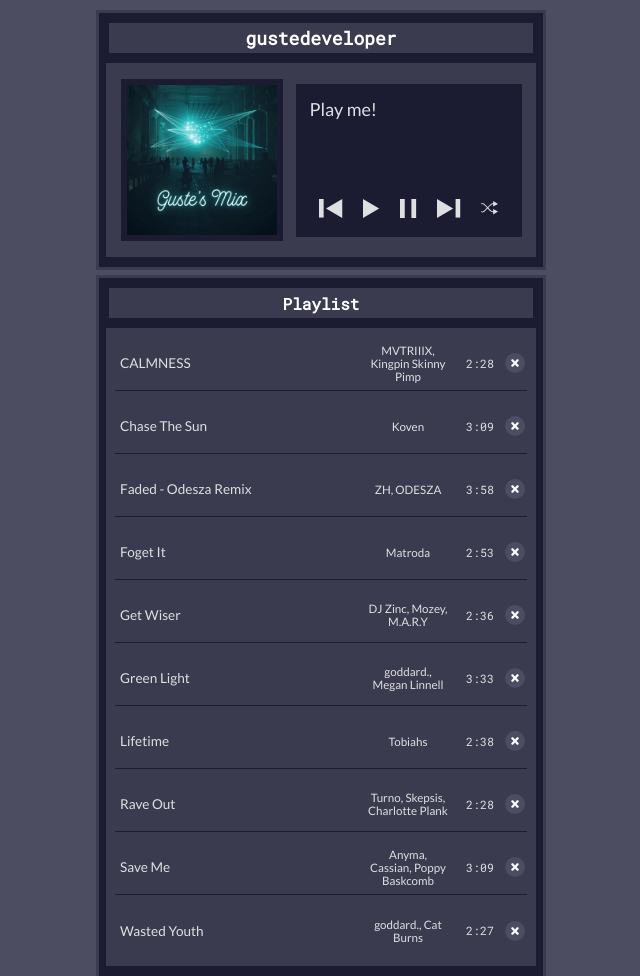
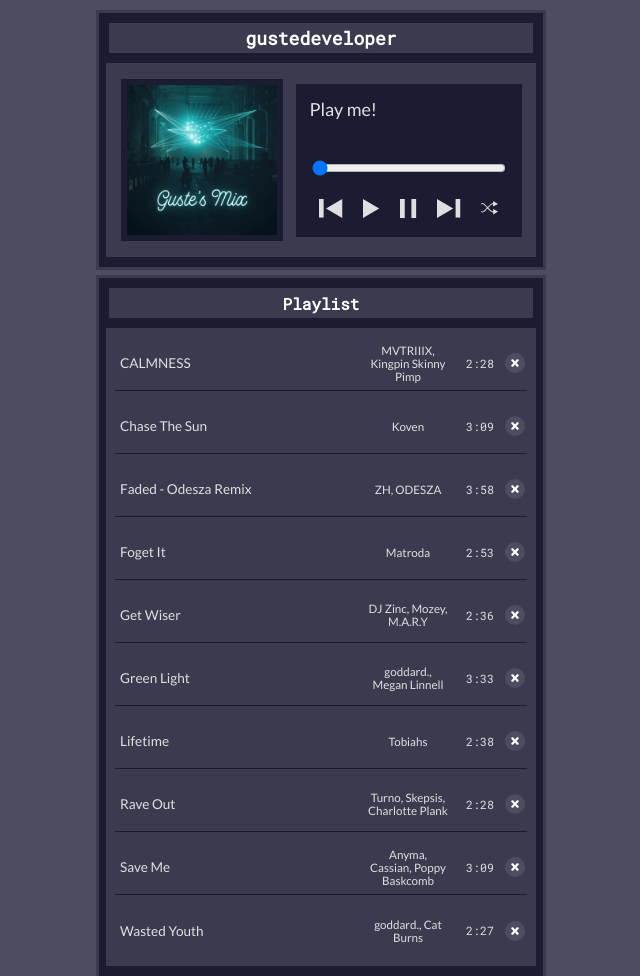
Before and after one commit to gustedeveloper/music-player-project, a plain HTML site: page index.html in a window 1280 px wide. Shown: the top 976 px of the page, without its empty margins (319-959 px from the left). Drawn offline with Linux system fonts and the light colour scheme.

Commit message:
Add audio progress bar

```diff
--- a/index.html
+++ b/index.html
@@ -44,6 +44,7 @@
               <p id="player-song-title">Play me!</p>
               <p id="player-song-artist"></p>
             </div>
+            <input type="range" id="progress-bar" min="0" max="100" value="0" />
             <div class="player-buttons">
               <button id="previous" class="previous" aria-label="Previous">
                 <svg
```
